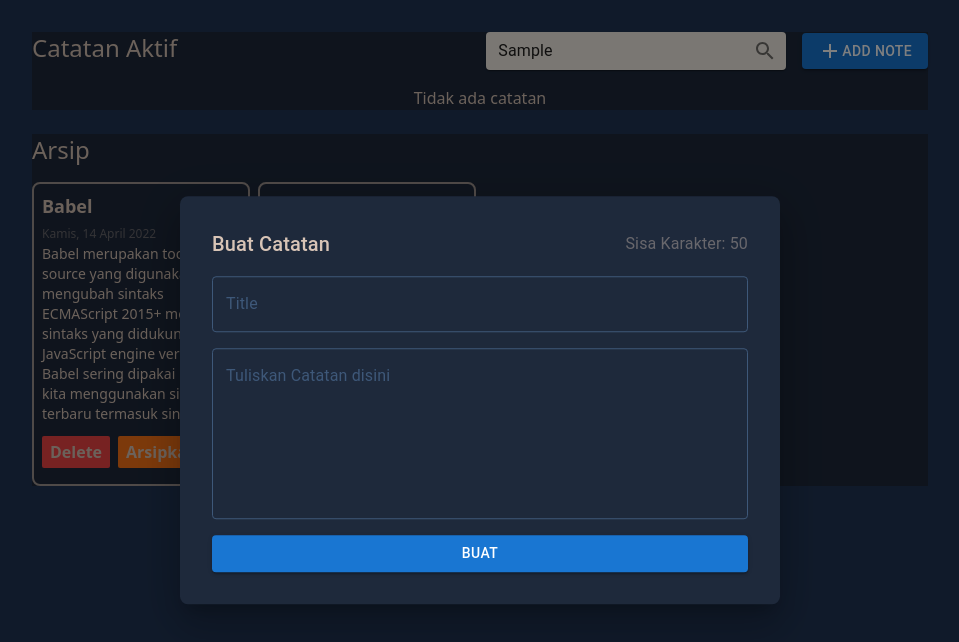
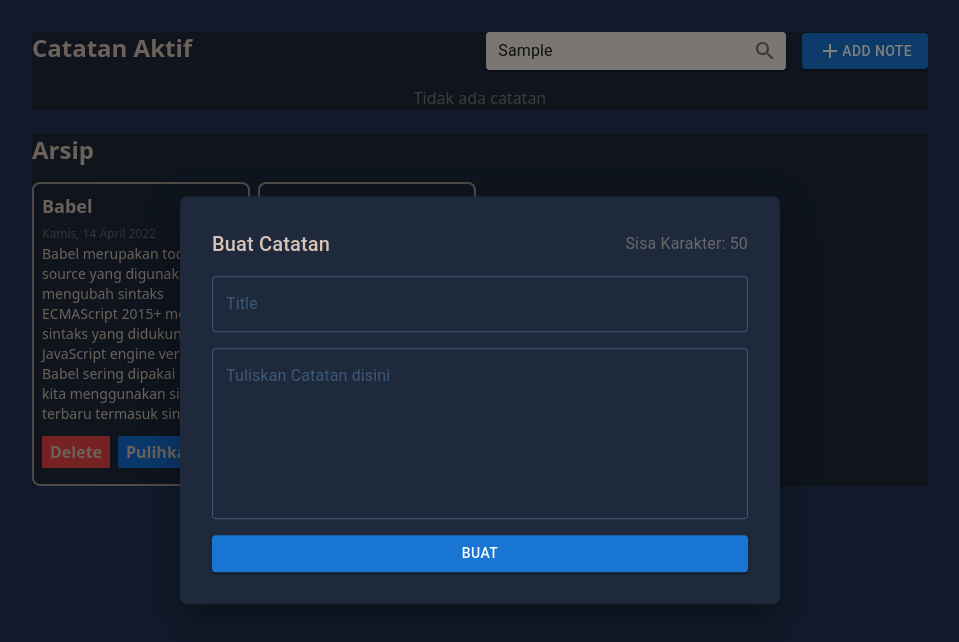
Before and after one commit to malllvinnn/personal-notes, a React (Vite) app: page / in a window 1280 px wide. Both pictures are taken after typing "Sample" into the empty fields and a click on the button "ADD NOTE". Shown: the top 642 px of the page, without its empty margins (160-1119 px from the left). Built offline with nearby package versions, Linux system fonts and the light colour scheme.

Commit message:
Add Button UnArchived on Archived Component

```diff
--- a/src/App.jsx
+++ b/src/App.jsx
@@ -5,7 +5,6 @@ import { useEffect, useState } from "react";
 import { getInitialData, showFormattedDate } from "./utils/index";
 
 import "./App.css";
-import { data } from "autoprefixer";
 
 function App() {
   const [initialData, setInitialData] = useState(getInitialData());
@@ -50,6 +49,14 @@ function App() {
     setFilteredData(isData);
   };
 
+  const onUnArchivedNoteHandler = (id) => {
+    const isData = initialData.map((data) =>
+      data.id === id ? { ...data, archived: false } : data
+    );
+    setInitialData(isData);
+    setFilteredData(isData);
+  };
+
   return (
     <div className="flex flex-col gap-6">
       <ActivedNotes
@@ -67,6 +74,7 @@ function App() {
         initialData={initialData.filter((data) => data.archived)}
         formaterDate={showFormattedDate}
         onDelete={onDeleteHandler}
+        onUnArchived={onUnArchivedNoteHandler}
       />
     </div>
   );
--- a/src/components/ActivedNotes.jsx
+++ b/src/components/ActivedNotes.jsx
@@ -32,7 +32,9 @@ const ActivedNotes = ({
           />
         ))
       ) : (
-        <span className="w-full justify-center flex">Tidak ada catatan</span>
+        <span className="w-full justify-center flex opacity-50">
+          Tidak ada catatan
+        </span>
       )}
     </LayoutsContent>
   );
--- a/src/components/ArchivedNotes.jsx
+++ b/src/components/ArchivedNotes.jsx
@@ -2,11 +2,16 @@ import React from "react";
 import LayoutsContent from "../layouts/LayoutsContent";
 import NoteCard from "./NoteCard";
 
-const ArchivedNotes = ({ initialData, formaterDate, onDelete }) => {
-  console.log(initialData);
+const ArchivedNotes = ({
+  initialData,
+  formaterDate,
+  onDelete,
+  onUnArchived,
+}) => {
   return (
     <LayoutsContent titleContent={"Arsip"} initialData={initialData}>
-      {initialData.map((data) => (
+      {initialData.length > 0 ? (
+        initialData.map((data) => (
           <NoteCard
             key={data.id}
             title={data.title}
@@ -14,8 +19,14 @@ const ArchivedNotes = ({ initialData, formaterDate, onDelete }) => {
             body={data.body}
             id={data.id}
             onDelete={onDelete}
+            onUnArchived={onUnArchived}
           />
-      ))}
+        ))
+      ) : (
+        <span className="w-full justify-center flex opacity-50">
+          Tidak ada catatan
+        </span>
+      )}
     </LayoutsContent>
   );
 };
--- a/src/components/NoteCard.jsx
+++ b/src/components/NoteCard.jsx
@@ -1,6 +1,14 @@
 import React from "react";
 
-const NoteCard = ({ id, title, createdAt, body, onDelete, onArchived }) => {
+const NoteCard = ({
+  id,
+  title,
+  createdAt,
+  body,
+  onDelete,
+  onArchived,
+  onUnArchived,
+}) => {
   return (
     <div className="px-2 pt-2 pb-4 border-2 border-accent/70 rounded-lg flex flex-col gap-3 justify-between">
       <div>
@@ -15,12 +23,22 @@ const NoteCard = ({ id, title, createdAt, body, onDelete, onArchived }) => {
         >
           Delete
         </button>
+        {onArchived && (
           <button
             onClick={() => onArchived(id)}
             className="bg-orange-500 px-2 py-1 rounded-sm hover:text-light"
           >
             Arsipkan
           </button>
+        )}
+        {onUnArchived && (
+          <button
+            onClick={() => onUnArchived(id)}
+            className="bg-[#156fd5] px-2 py-1 rounded-sm hover:text-light"
+          >
+            Pulihkan
+          </button>
+        )}
       </div>
     </div>
   );
--- a/src/layouts/LayoutsContent.jsx
+++ b/src/layouts/LayoutsContent.jsx
@@ -14,7 +14,7 @@ const LayoutsContent = ({
   return (
     <div className="bg-slate-800">
       <div className="flex justify-between">
-        <h1 className="text-2xl">{titleContent}</h1>
+        <h1 className="text-2xl font-bold">{titleContent}</h1>
         <div className="flex items-center gap-4">
           {featureSeacrh && <SearchNotes onSearchNote={onSearchNote} />}
           {featureAdd && <AddNotes addNote={addNote} />}
```
Lines whose indentation alone changed are shown as unchanged.
